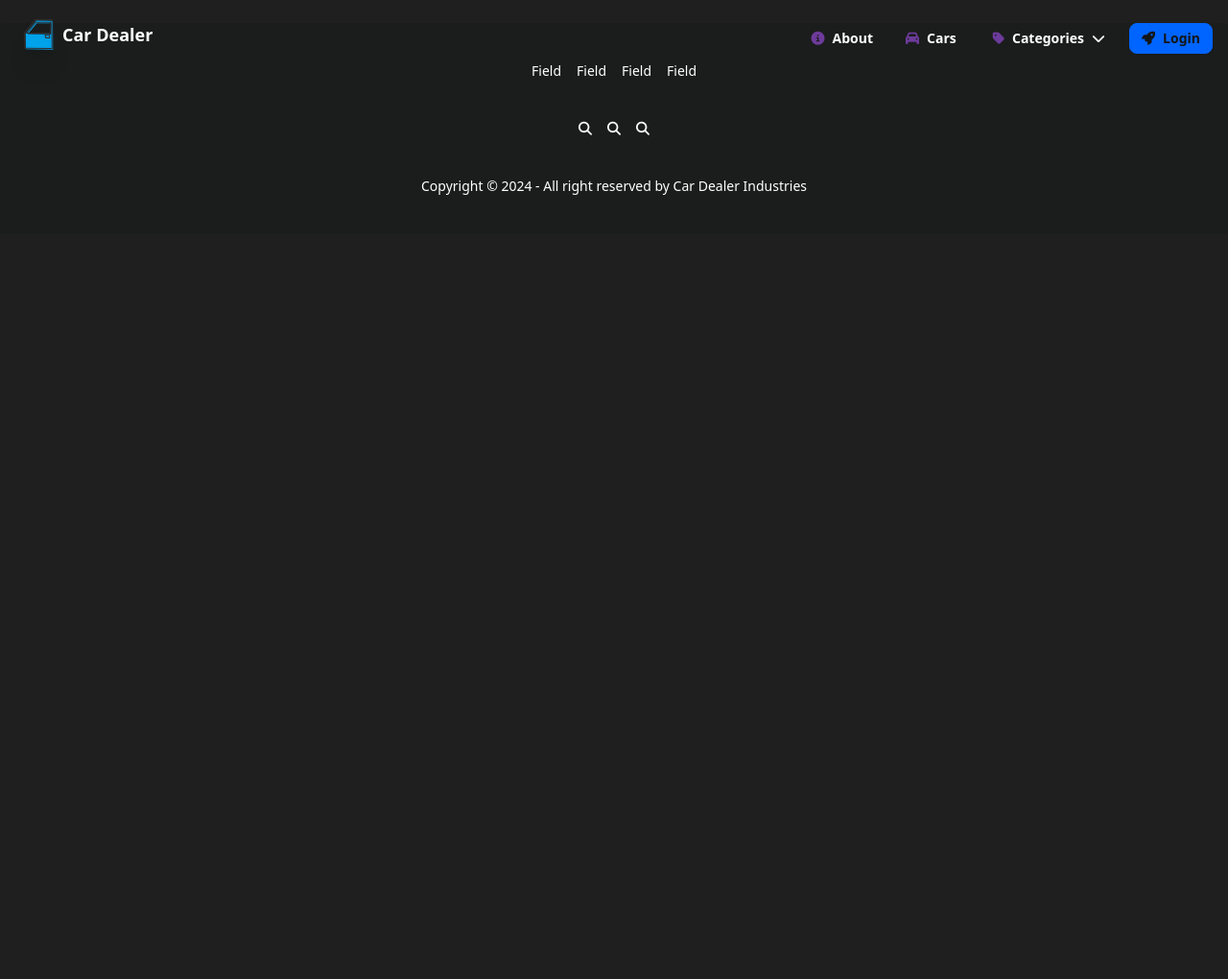
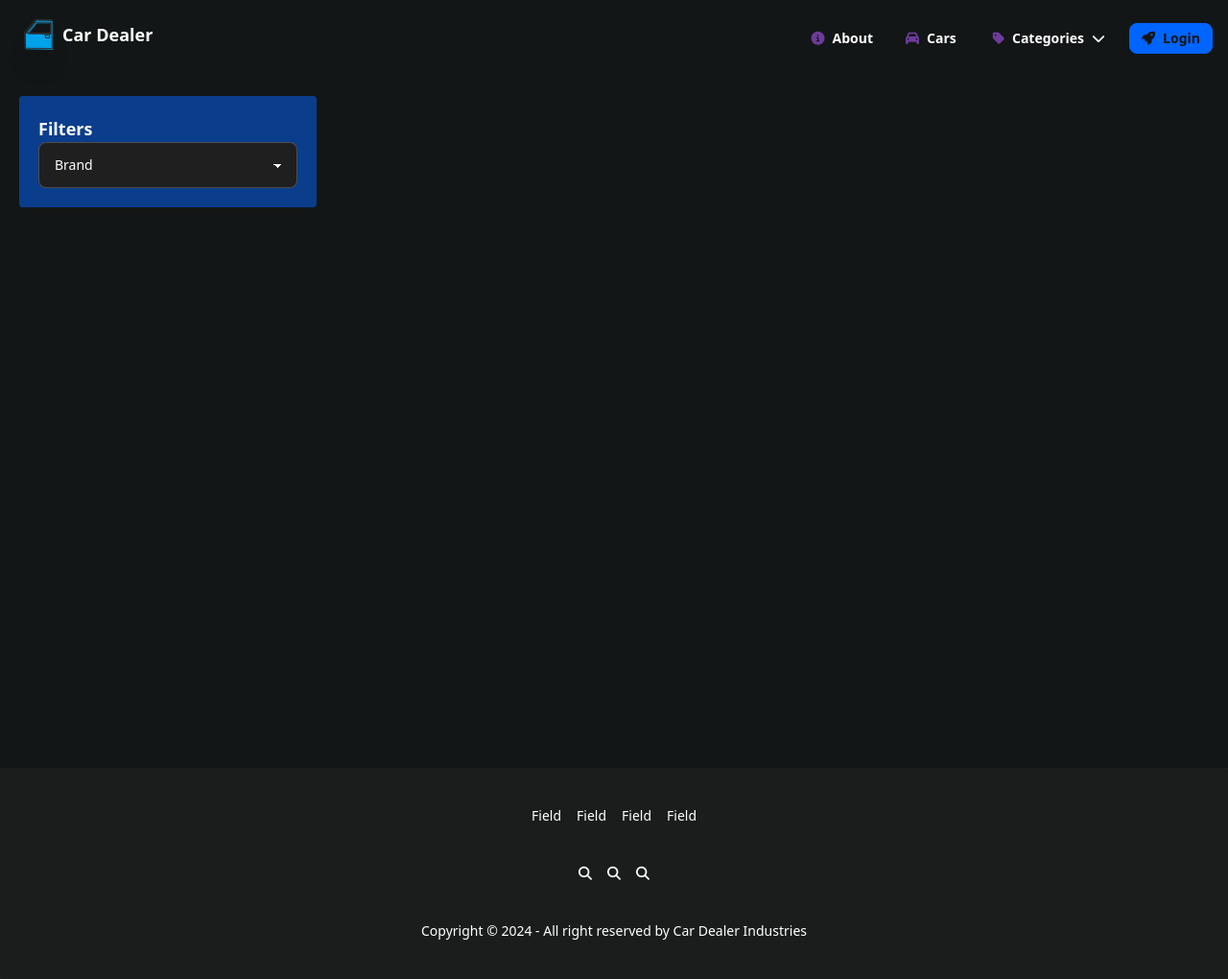
Before and after one commit to fzaca/car-dealer-system, a Django app: page /cars/ in a window 1280 px wide. Shown: the whole page at 96% size. Before the commit the page ends 203 px from the top, so only its background shows below. Run offline with Django 5.2, Linux system fonts and the light colour scheme; data that the repository does not hold is empty; style sheets or scripts are compiled from the project's sources.

Commit message:
Add filter for brand

```diff
--- a/resources/cars/pages/views.py
+++ b/resources/cars/pages/views.py
@@ -1,7 +1,7 @@
 from django.shortcuts import render
 from django.core.paginator import Paginator
 
-from resources.cars.models import Car, Brand, BodyType
+from resources.cars.models import Car, Brand
 
 
 def car_list_view(request):
@@ -37,12 +37,10 @@ def car_list_view(request):
     page_obj = paginator.get_page(page_number)
 
     brands = Brand.objects.all()
-    body_types = BodyType.objects.all()
 
     context = {
         'page_obj': page_obj,
         'brands': brands,
-        'body_types': body_types,
         'brand_filter': brand_filter,
         'body_type_filter': body_type_filter,
         'min_price': min_price,
--- a/resources/cars/templates/cars/car_list.html
+++ b/resources/cars/templates/cars/car_list.html
@@ -5,10 +5,68 @@ Car Listing | Car Dealer
 {% endblock %}
 
 {% block content %}
-<div class="container mx-auto px-4 pb-6">
-    <div class="py-10"></div>
+{% load static %}
+<div class="relative h-screen bg-base-300 p-5">
+  <div class="py-10 flex-none"></div>
 
+  <div class="flex flex-col md:flex-row">
 
+    <!-- Sidebar with Filters -->
+    <div class="w-full md:w-1/3 lg:w-1/4 mb-4 md:mb-0">
+      <div class="bg-primary bg-opacity-50 p-5 rounded">
+        <form method="get" class>
+          <h2 class="text-lg font-semibold">Filters</h2>
+          <select class="select select-bordered w-full" name="brand" id="brand">
+            <option disabled selected value>Brand</option>
+            {% for brand in brands %}
+            <option value="{{ brand.name }}">{{ brand.name }}</option>
+            {% endfor %}
+          </select>
+        </form>
+      </div>
+    </div>
+
+  </div>
 
 </div>
+
+<!--
+                <div>
+                    <label for="body_type" class="block text-sm font-medium text-gray-700 dark:text-gray-300">Body Type</label>
+                    <select name="body_type" id="body_type" class="select select-bordered w-full">
+                        <option value="">All Body Types</option>
+                        {% for body_type in body_types %}
+                            <option value="{{ body_type.name }}" {% if body_type.name == body_type_filter %}selected{% endif %}>{{ body_type.name }}</option>
+                        {% endfor %}
+                    </select>
+                </div>
+
+                <div>
+                    <label for="min_price" class="block text-sm font-medium text-gray-700 dark:text-gray-300">Min Price</label>
+                    <input type="number" name="min_price" id="min_price" value="{{ min_price }}" class="input input-bordered w-full" placeholder="0">
+                </div>
+
+                <div>
+                    <label for="max_price" class="block text-sm font-medium text-gray-700 dark:text-gray-300">Max Price</label>
+                    <input type="number" name="max_price" id="max_price" value="{{ max_price }}" class="input input-bordered w-full" placeholder="100000">
+                </div>
+
+                <div>
+                    <label for="min_year" class="block text-sm font-medium text-gray-700 dark:text-gray-300">Min Year</label>
+                    <input type="number" name="min_year" id="min_year" value="{{ min_year }}" class="input input-bordered w-full" placeholder="2000">
+                </div>
+
+                <div>
+                    <label for="max_year" class="block text-sm font-medium text-gray-700 dark:text-gray-300">Max Year</label>
+                    <input type="number" name="max_year" id="max_year" value="{{ max_year }}" class="input input-bordered w-full" placeholder="2024">
+                </div>
+
+                <div class="flex justify-end">
+                    <button type="submit" class="btn btn-primary w-full">Apply Filters</button>
+                </div>
+              -->
+
 {% endblock %}
+
+{% block extra_scripts %}
+{% endblock %}
--- a/tailwind.config.js
+++ b/tailwind.config.js
@@ -10,6 +10,8 @@ module.exports = {
     './resources/core/templates/**/*.html',
     './resources/users/templates/*.html',
     './resources/users/templates/**/*.html',
+    './resources/cars/templates/*.html',
+    './resources/cars/templates/**/*.html',
   ],
   theme: {
     extend: {
@@ -31,7 +33,6 @@ module.exports = {
   },
   plugins: [
     require('daisyui'),
-    require('@tailwindcss/forms'),
   ],
   daisyui: {
     themes: [
```
